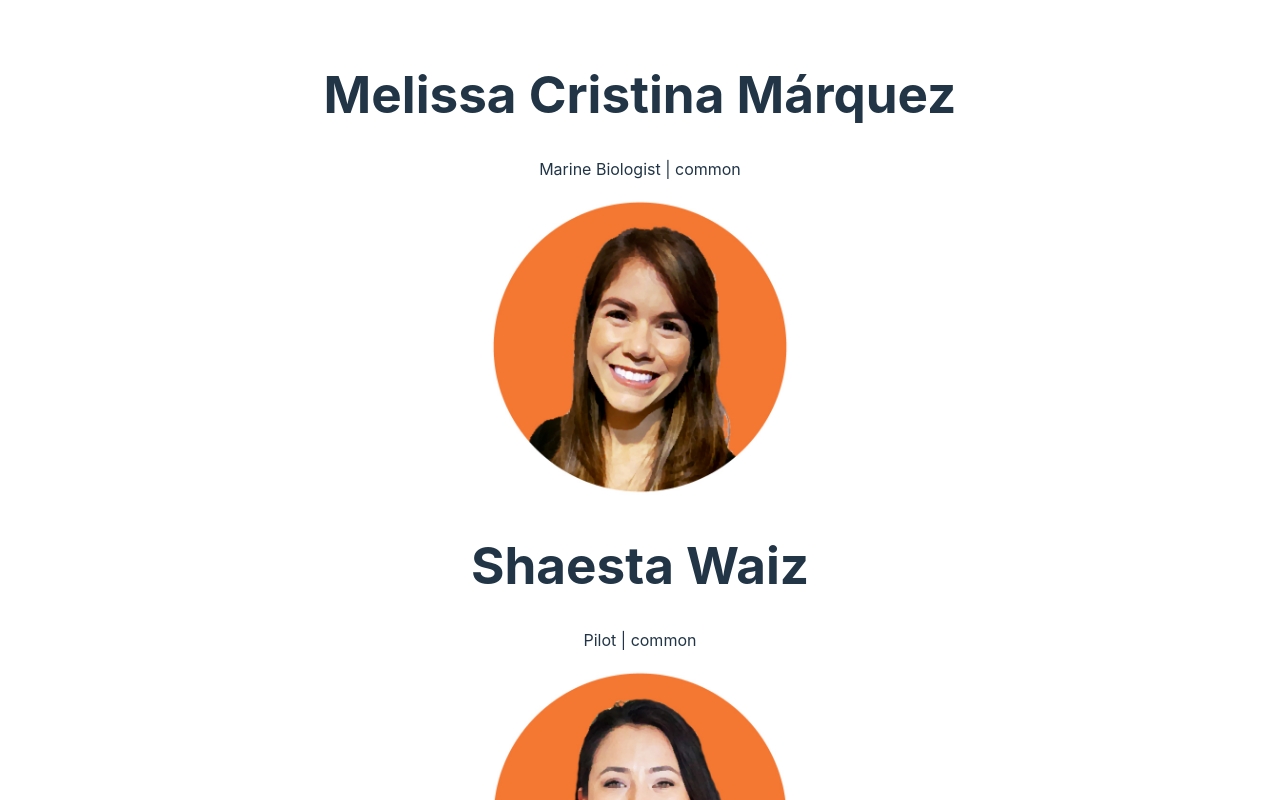
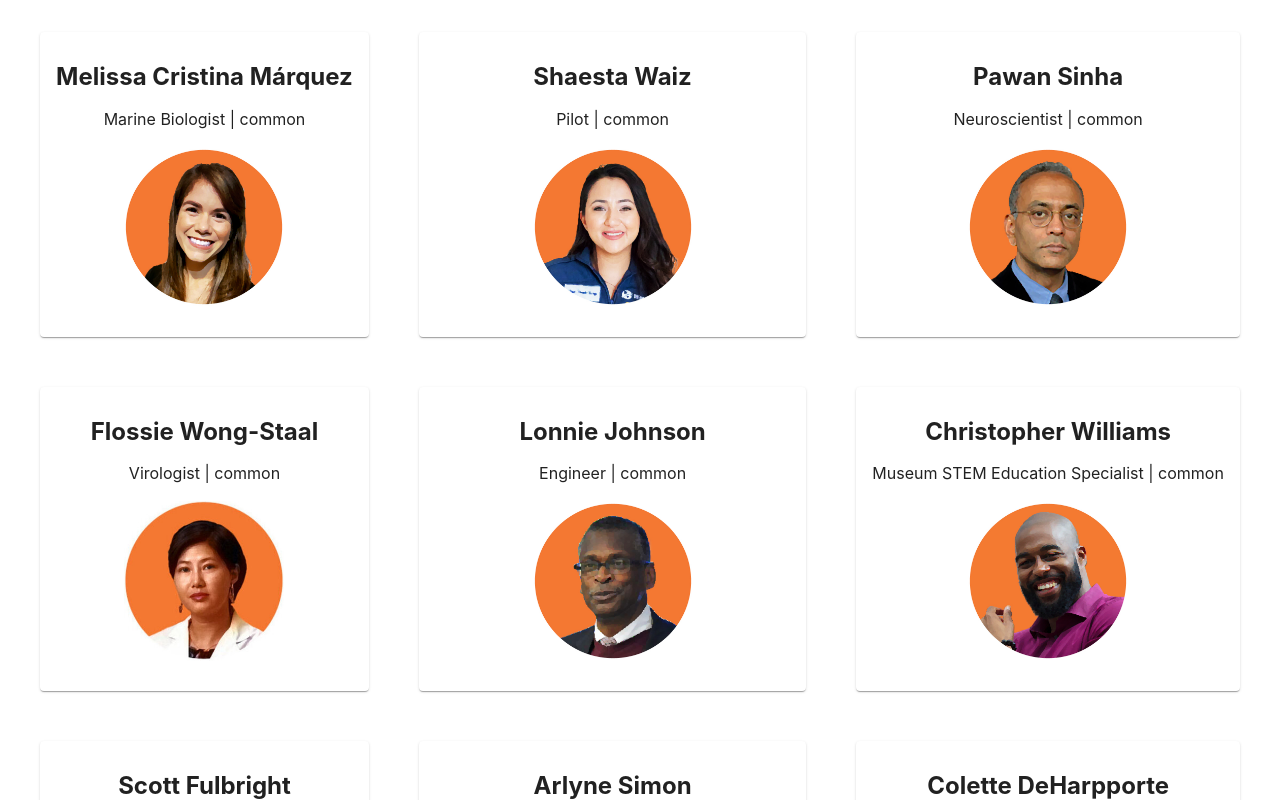
Before and after one commit to quangngonz/stem-cards, a React (Vite) app: page / in a window 1280 px wide. Shown: the top 800 px of the page. Built offline with nearby package versions, Linux system fonts and the light colour scheme.

Commit message:
Testing grid system at mixue

```diff
--- a/package.json
+++ b/package.json
@@ -13,8 +13,10 @@
     "@emotion/react": "^11.11.4",
     "@emotion/styled": "^11.11.0",
     "@mui/material": "^5.15.14",
+    "@mui/styled-engine-sc": "^6.0.0-alpha.18",
     "react": "^18.2.0",
-    "react-dom": "^18.2.0"
+    "react-dom": "^18.2.0",
+    "styled-components": "^6.1.8"
   },
   "devDependencies": {
     "@types/react": "^18.2.66",
--- a/src/App.jsx
+++ b/src/App.jsx
@@ -1,24 +1,10 @@
 import "./App.css";
 import { people } from "./assets/data";
 
-import Card from "./components/Card/Card";
+import CardGrid from "./components/CardGrid/CardGrid";
 
 function App() {
-  return (
-    <>
-      {people.map((person) => {
-        return (
-          <Card
-            key={person.name + "_" + person.rarity}
-            name={person.name}
-            rarity={person.rarity}
-            img={person.img}
-            occupation={person.occupation}
-          />
-        );
-      })}
-    </>
-  );
+  return <CardGrid people={people} />;
 }
 
 export default App;
--- a/src/components/Card/Card.jsx
+++ /dev/null
@@ -1,20 +0,0 @@
-/* eslint-disable react/prop-types */
-import "./Card.css";
-
-const Card = ({ name, rarity, img, occupation }) => {
-  const img_src = `${img}`;
-
-  return (
-    <div key={name + "_" + rarity}>
-      <h1>{name}</h1>
-      <p>{occupation + " | " + rarity}</p>
-      <img
-        src={img_src}
-        alt={"image of " + name + "_" + rarity}
-        style={{ width: "300px", height: "300px" }}
-      />
-    </div>
-  );
-};
-
-export default Card;
--- /dev/null
+++ b/src/components/CardGrid/CardGrid.css
@@ -0,0 +1,6 @@
+.grid {
+  display: grid;
+  grid-template-columns: auto auto auto;
+  column-gap: 50px;
+  row-gap: 50px;
+}
--- /dev/null
+++ b/src/components/CardGrid/CardGrid.jsx
@@ -0,0 +1,24 @@
+/* eslint-disable react/prop-types */
+import "./CardGrid.css";
+import PersonCard from "../PersonCard/PersonCard";
+
+const CardGrid = ({ people }) => {
+  return (
+    <div className="grid">
+      {people.map((person) => {
+        return (
+          <PersonCard
+            className="card"
+            key={person.name + "_" + person.rarity}
+            name={person.name}
+            rarity={person.rarity}
+            img={person.img}
+            occupation={person.occupation}
+          />
+        );
+      })}
+    </div>
+  );
+};
+
+export default CardGrid;
--- /dev/null
+++ b/src/components/PersonCard/PersonCard.css
@@ -0,0 +1,12 @@
+.card-image {
+  width: 20vh;
+  height: 20vh;
+}
+
+.name {
+  font-size: 1.5em;
+  font-weight: bold;
+}
+
+.card-person {
+}
--- /dev/null
+++ b/src/components/PersonCard/PersonCard.jsx
@@ -0,0 +1,23 @@
+/* eslint-disable react/prop-types */
+import "./PersonCard.css";
+import { Card, CardContent } from "@mui/material";
+
+const PersonCard = ({ name, rarity, img, occupation }) => {
+  const img_src = `${img}`;
+
+  return (
+    <Card key={name + "_" + rarity} className="card-person">
+      <CardContent>
+        <h1 className="name">{name}</h1>
+        <p>{occupation + " | " + rarity}</p>
+        <img
+          className="card-image"
+          src={img_src}
+          alt={"image of " + name + "_" + rarity}
+        />
+      </CardContent>
+    </Card>
+  );
+};
+
+export default PersonCard;
```
Also changed, not shown: src/components/Card/Card.css (deleted), 1 other file (tests, documents, lock files or other folders).
